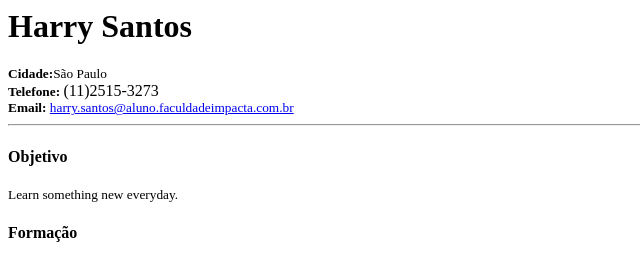
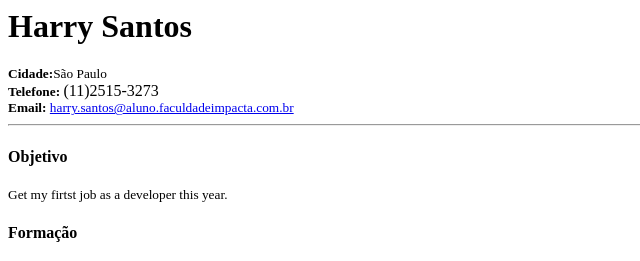
Before and after one commit to HarryCSantos/ProgramadorBr, a plain HTML site: page desafio-currículo.html in a window 1280 px wide. Shown: the top 261 px of the page, 0-640 px from the left. Drawn offline with Linux system fonts and the light colour scheme.

Commit message:
Update desafio-currículo.html

```diff
--- a/desafio-currículo.html
+++ b/desafio-currículo.html
@@ -16,7 +16,7 @@
 <hr>
 
 <h4>Objetivo</h4>
-<small>Learn something new everyday.</small>
+<small>Get my firtst job as a developer this year.</small>
 <br>
 
 <h4>Formação</h4>
```
